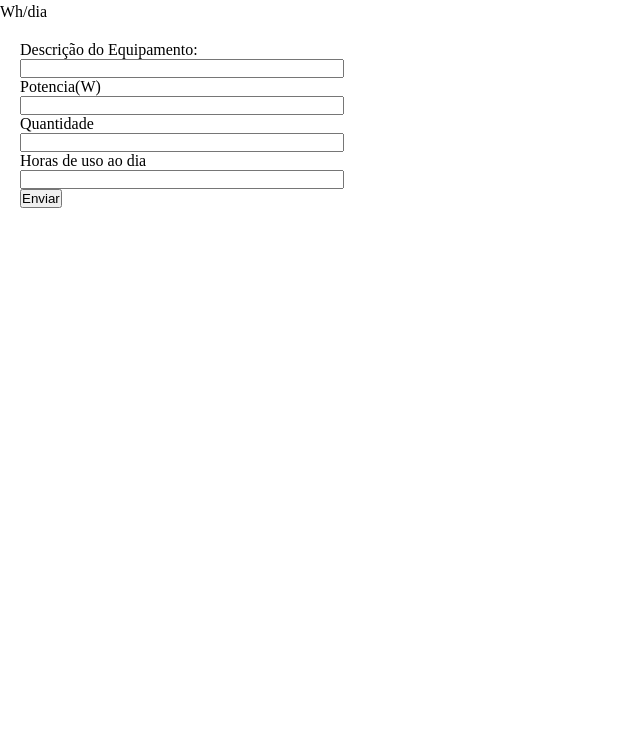
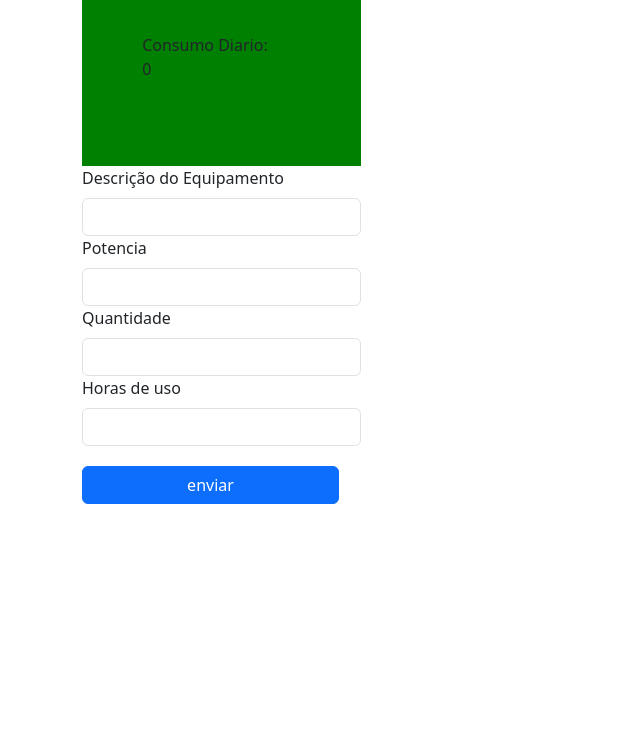
Before and after one commit to iagslvdr/calculadoraOffGrid, a plain HTML site: page index.html in a window 1280 px wide. Shown: the part 52-800 px from the top of the page, without its empty margins (0-640 px from the left). Drawn offline with nearby package versions, Linux system fonts and the light colour scheme.

Commit message:
formulario respondendo

```diff
--- a/index.html
+++ b/index.html
@@ -1,47 +1,49 @@
-<!DOCTYPE html>
+<!doctype html>
 <html lang="en">
-<head>
-    <meta charset="UTF-8">
-    <meta http-equiv="X-UA-Compatible" content="IE=edge">
-    <meta name="viewport" content="width=device-width, initial-scale=1.0">
-    <title>Off-Grid</title>
-    <link rel="stylesheet" href="./style.css">
-</head>
-<body>
-    <header>
-        <h1>Calculadora Off-Grid</h1>
-    </header>
+  <head>
+    <meta charset="utf-8">
+    <meta name="viewport" content="width=device-width, initial-scale=1">
+    <title>Bootstrap demo</title>
+    <link href="https://cdn.jsdelivr.net/npm/bootstrap@5.3.0-alpha3/dist/css/bootstrap.min.css" rel="stylesheet" integrity="sha384-KK94CHFLLe+nY2dmCWGMq91rCGa5gtU4mk92HdvYe+M/SXH301p5ILy+dN9+nJOZ" crossorigin="anonymous">
+    <link rel="stylesheet" href="style.css">
+  </head>
+  <body>
 
-    <div class="valorkwh">
-        <div class="legenda_kwh"><span>Consumo diário total:</span></div>
+    <div class="main-box container-fluid">
+    <div class="container">
+<div class="show-result">
+      <div class="row">
+        <div class="col-md-6 col-lg-12">
+          <span>Consumo Diario:</span>
+        </div>
+        <div class="col-md-3 col-lg-12">
+          <span class="consumo-diario">0</span>
+        </div>
+      </div>
+    </div>
 
-        <div class="resultadokwh"><span>Wh/dia</span></div>
+        <form class="col-3">
+          <label class="form-label">Descrição do Equipamento</label>
+          <input class="form-control" type="text" id="f_descequipamento">
+
+          <label class="form-label">Potencia</label>
+          <input class="form-control" type="number" id="f_potencia">
+
+          <label class="form-label">Quantidade</label>
+          <input class="form-control" type="number" id="f_quantidade">
+
+          <label class="form-label">Horas de uso</label>
+          <input class="form-control" type="number" id="f_horasuso">
+
+          <input style="margin-top: 20px"class="btn btn-primary"  id="btn_enviar" value="enviar">
+      </form>
     </div>
-    <form name="meuForm" method="post" id="formulario">
-        <div class="box">
-            <label>
-                <span>Descrição do Equipamento:</span>
-                 <input type="text" class="add_list" id="desc_equip"/>
-
-            </label>
-
-            <label>
-                 <span>Potencia(W)</span>
-                <input type="number" class="add_list" id="potencia"/>
-             </label>
-
-            <label>
-                 <span>Quantidade</span>
-                <input type="number" class="add_list" id="quantidade"/>
-            </label>
-
-            <label>
-                 <span>Horas de uso ao dia</span>
-                 <input type="number" class="add_list" id="horas_uso"/>
-                <input type="button" class="button_list" value="Enviar" />
-            </label>
-        </div>
+  </div>
 
 
-</body>
+    <script src="https://cdn.jsdelivr.net/npm/bootstrap@5.3.0-alpha3/dist/js/bootstrap.bundle.min.js" integrity="sha384-ENjdO4Dr2bkBIFxQpeoTz1HIcje39Wm4jDKdf19U8gI4ddQ3GYNS7NTKfAdVQSZe" crossorigin="anonymous"></script>
+    <script src="https://cdn.jsdelivr.net/npm/@popperjs/core@2.11.7/dist/umd/popper.min.js" integrity="sha384-zYPOMqeu1DAVkHiLqWBUTcbYfZ8osu1Nd6Z89ify25QV9guujx43ITvfi12/QExE" crossorigin="anonymous"></script>
+<script src="https://cdn.jsdelivr.net/npm/bootstrap@5.3.0-alpha3/dist/js/bootstrap.min.js" integrity="sha384-Y4oOpwW3duJdCWv5ly8SCFYWqFDsfob/3GkgExXKV4idmbt98QcxXYs9UoXAB7BZ" crossorigin="anonymous"></script>
+<script src="script.js"></script>
+  </body>
 </html>
--- a/script.js
+++ b/script.js
@@ -0,0 +1,11 @@
+const nome= document.querySelector("#f_descequipamento")
+const potencia= document.querySelector("#f_potencia")
+const quantidade= document.querySelector("#f_quantidade")
+const horas= document.querySelector("#f_horasuso")
+const mostraConsumo = document.querySelector(".consumo-diario")
+const submit= document.querySelector("#btn_enviar")
+
+submit.addEventListener("click", ()=>{
+
+    mostraConsumo.innerHTML=parseInt(horas.value*potencia.value*quantidade.value)
+})
--- a/style.css
+++ b/style.css
@@ -1,20 +1,12 @@
-*{
-    padding: 0;
-    margin: 0;
+.show-result{
+    width: 25%;
+    height: 218px;
+    background: green;
+    display: flex;
+    align-items: center;
+    justify-content: center;
 }
-
-
-.box{
-    width: 80%;
-    margin: 20px;
-
-
-
+.imagem{
+    width: 100%;
+    height: 200px;
 }
-#formulario{
-    width: 400px;
-    height: 600px;
-}
-.add_list{
-    width: 100%;
-}
```
Also changed, not shown: imagem_header_calc.jpg (added).
